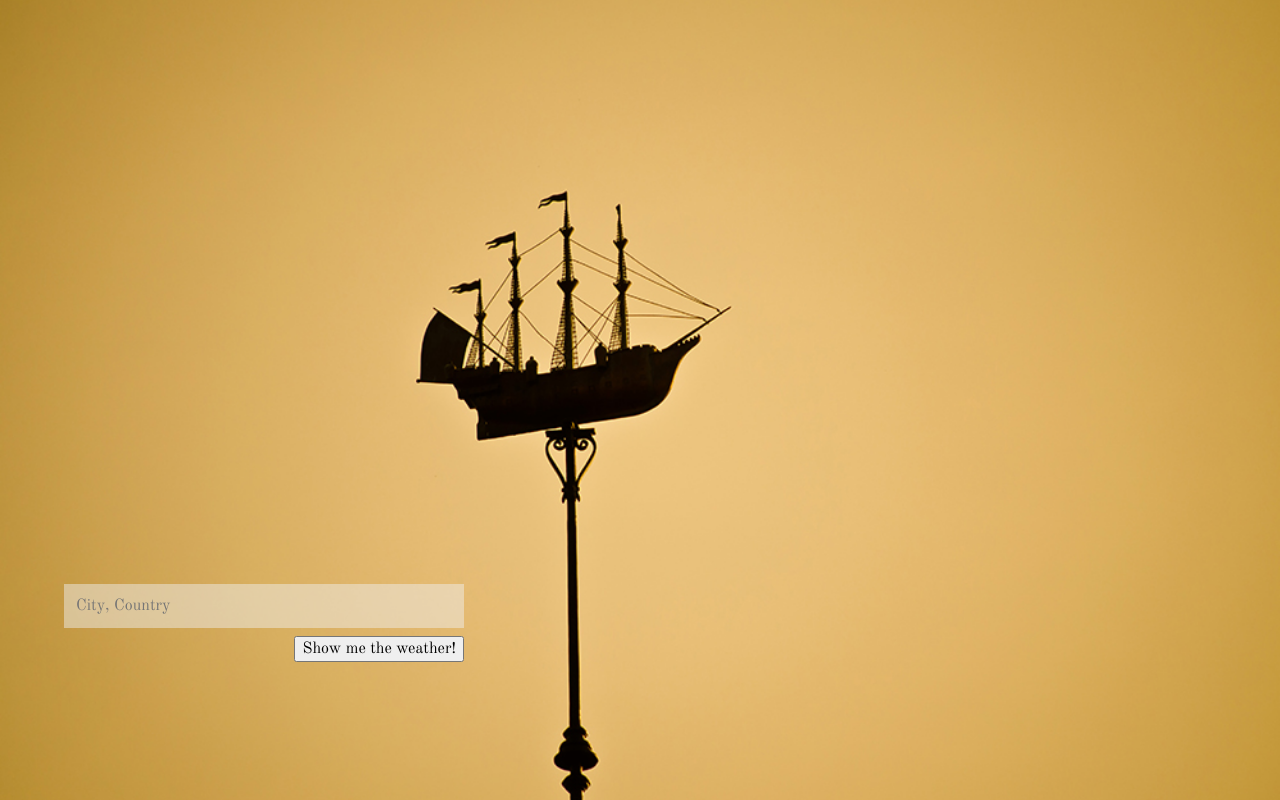
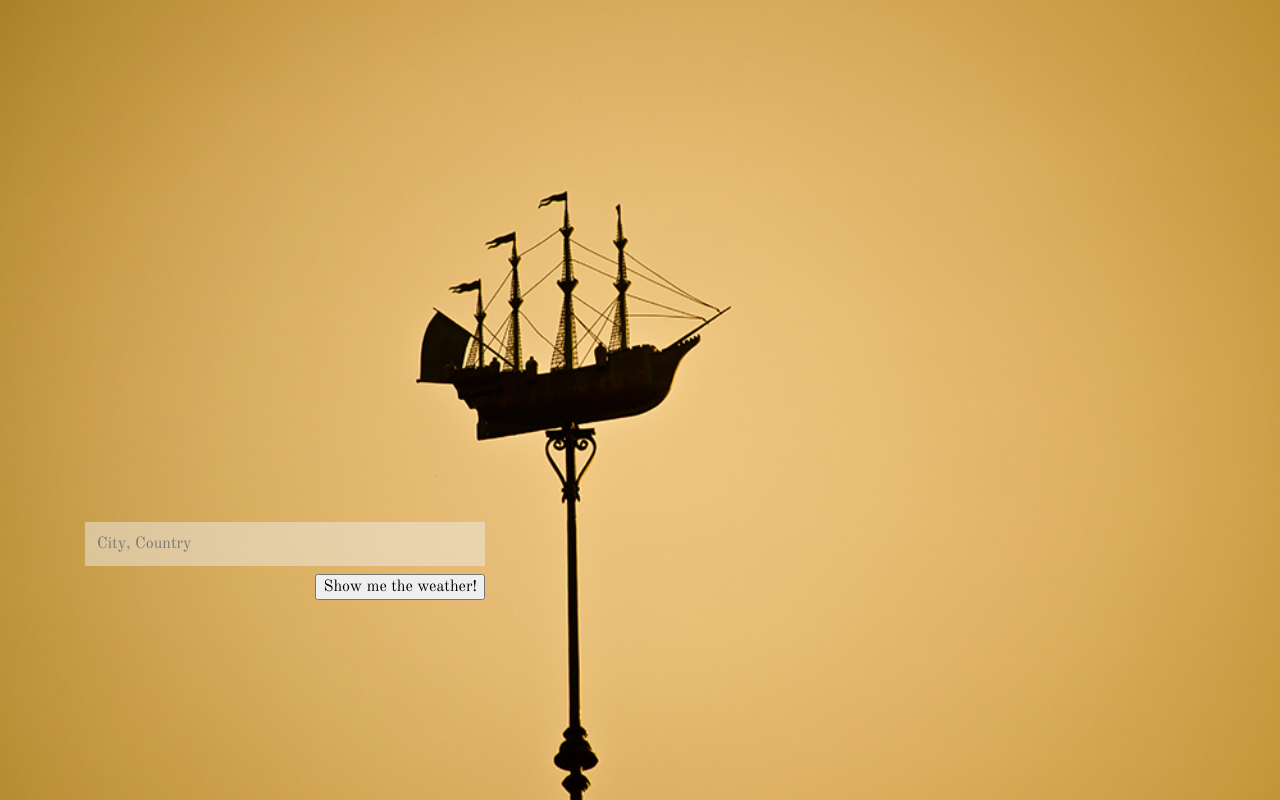
Before and after one commit to hannahcreative/weather-app, a plain HTML site: page index.html in a window 1280 px wide. Drawn offline with nearby package versions, Linux system fonts and the light colour scheme.

Commit message:
css changes

```diff
--- a/index.html
+++ b/index.html
@@ -97,8 +97,9 @@ html {
   }
 
   .widget {
-    margin-top: 45%;
-    margin-left: 5%;
+    position: fixed;
+    bottom: 200px;
+    left: 85px;
     width: 400px;
   }
 
```
